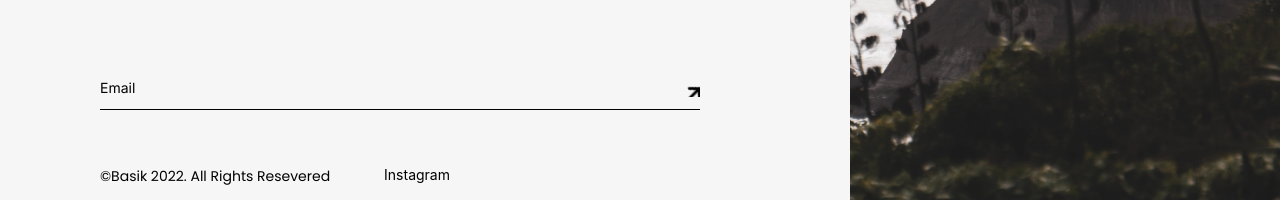
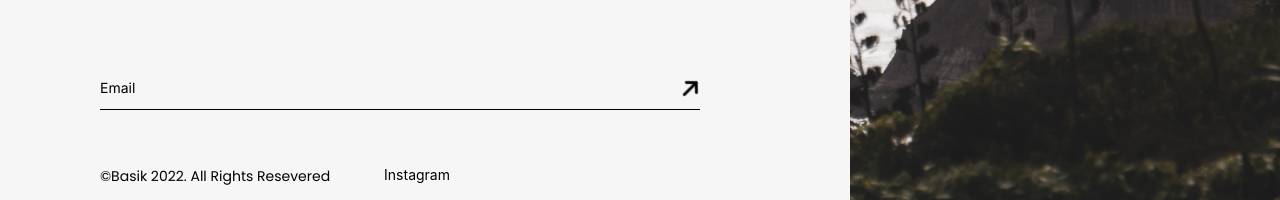
Before and after one commit to WilliamThomsonNZ/basik.co.nz, a Next.js app: page / in a window 1280 px wide. Shown: the part 556-756 px from the top of the page. Built offline with nearby package versions, Linux system fonts and the light colour scheme.

Commit message:
fix button arrow issue

```diff
--- a/components/ArrowButton/index.js
+++ b/components/ArrowButton/index.js
@@ -13,8 +13,8 @@ const ButtonArrow = ({
   const [hover, setHover] = useState(false);
   const arrowVariants = {
     stopHover: {
-      x: -3,
-      y: 4,
+      x: -6,
+      y: -2,
       rotate: 45,
       transition: {
         duration: 0.5,
@@ -48,6 +48,7 @@ const ButtonArrow = ({
         <motion.div
           className={styles.arrowSlider}
           variants={arrowVariants}
+          initial={"stopHover"}
           animate={hover ? "startHover" : "stopHover"}
         >
           <FontAwesomeIcon icon={faArrowRight} className={styles.arrowIcon} />
```
